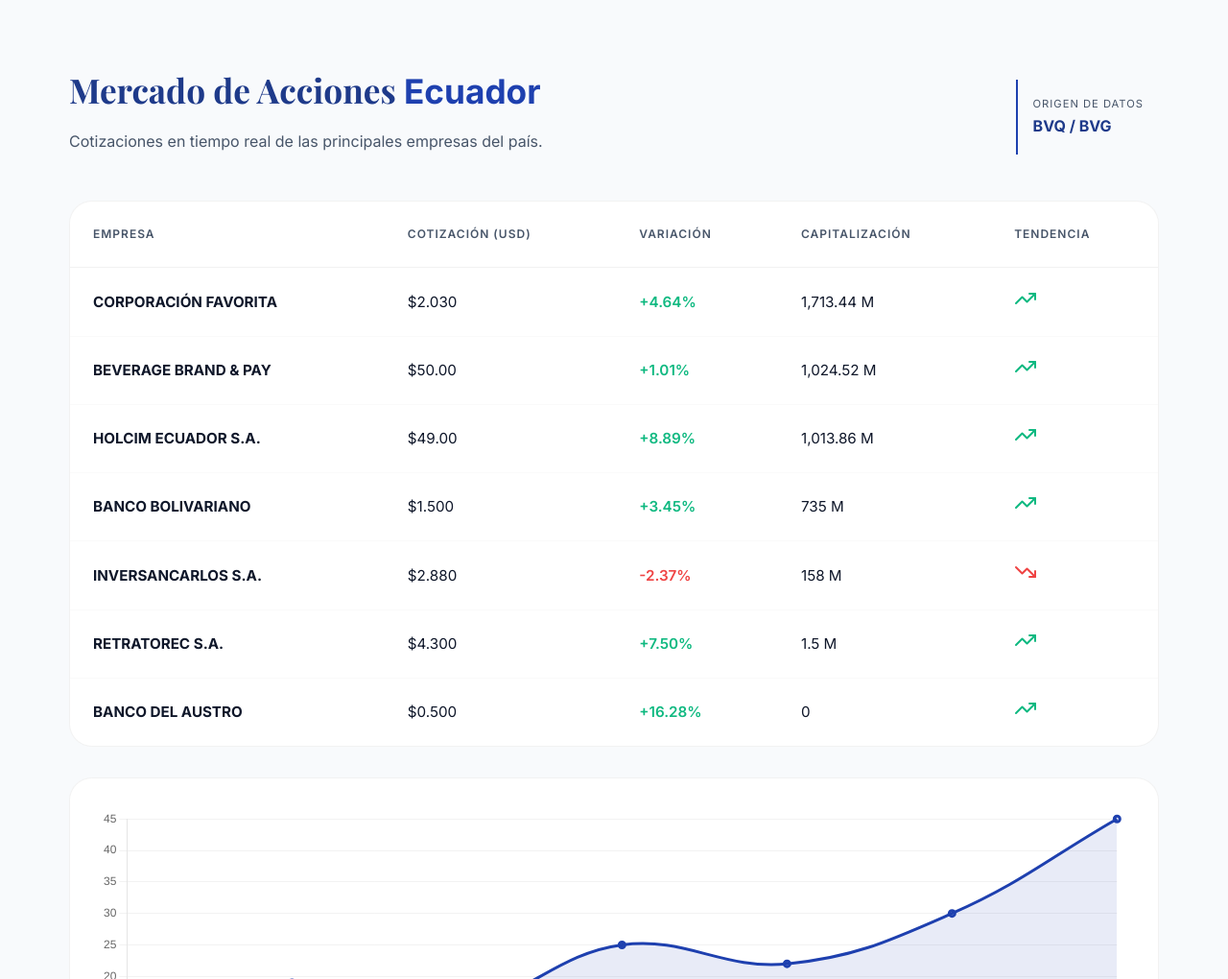
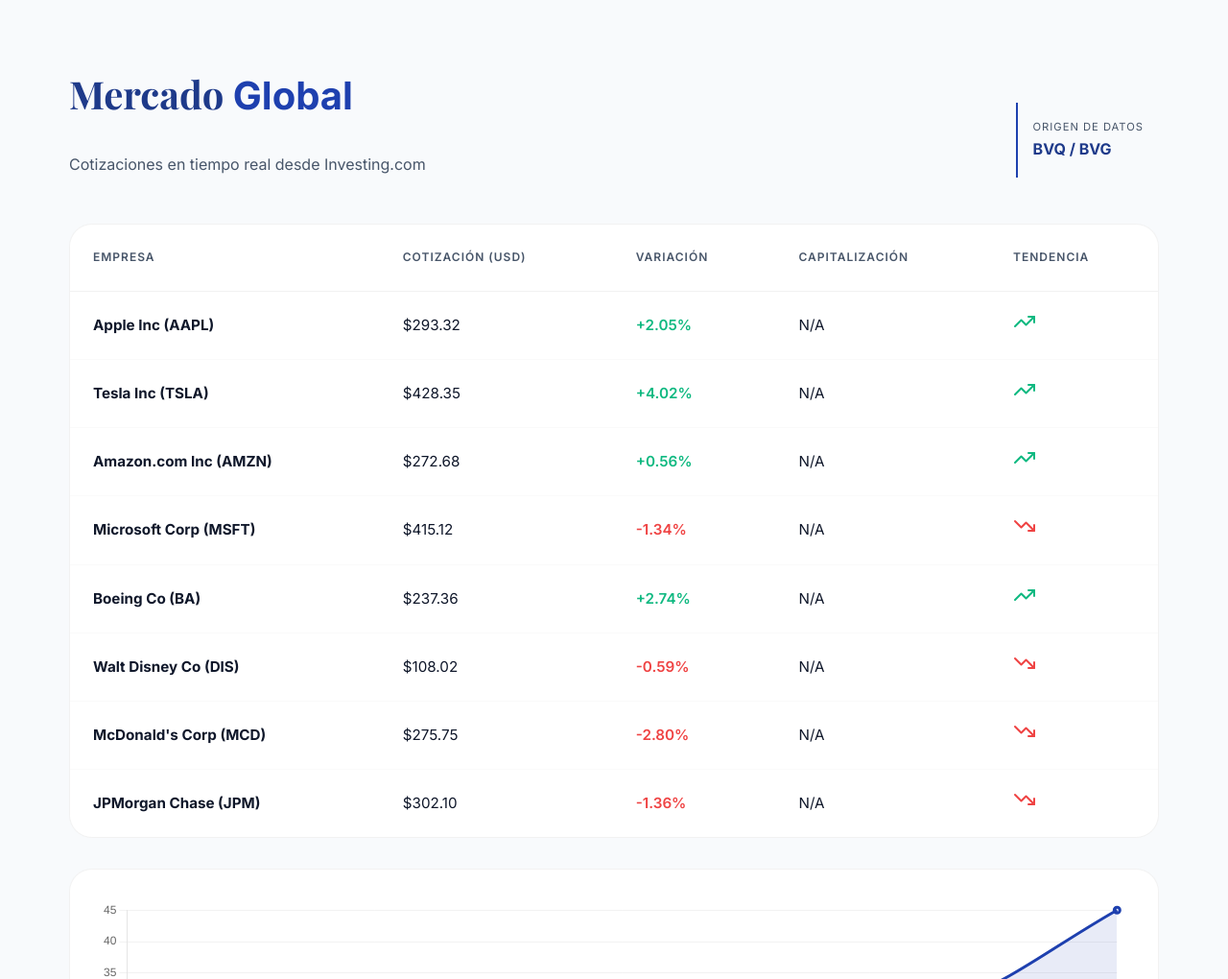
Before and after one commit to emyzuri/ELITEFINANCE, a plain HTML site: page index.html in a window 1280 px wide. Shown: the part 1780-2800 px from the top of the page at 96% size. Drawn offline with nearby package versions, Linux system fonts and the light colour scheme; a web font is replaced by a local one.

Commit message:
Cambios para verificación web

```diff
--- a/index.html
+++ b/index.html
@@ -50,14 +50,6 @@
                 Transformamos la complejidad financiera en estrategias claras y rentables. Soluciones integrales para
                 inversores que buscan excelencia y resultados medibles.
             </p>
-            <div class="hero-btns">
-                <button class="cta-button"
-                    onclick="document.getElementById('equipo').scrollIntoView({behavior: 'smooth'})">Nuestro Equipo</button>
-                <button class="cta-button btn-outline"
-                    onclick="document.getElementById('inversion').scrollIntoView({behavior: 'smooth'})">Calculadora de Inversión</button>
-                <button class="cta-button btn-outline"
-                    onclick="document.getElementById('consulta').scrollIntoView({behavior: 'smooth'})">Consultoría Gratuita</button>
-            </div>
         </div>
     </header>
 
@@ -88,8 +80,8 @@
         <div class="container">
             <div class="market-header">
                 <div class="market-title-area">
-                    <h2 class="market-title">Mercado de Acciones <span class="text-primary">Ecuador</span></h2>
-                    <p class="market-subtitle">Cotizaciones en tiempo real de las principales empresas del país.</p>
+                    <h2 class="section-title">Mercado <span>Global</span></h2>
+                    <p class="market-subtitle">Cotizaciones en tiempo real desde Investing.com</p>
                 </div>
                 <div class="market-badge">
                     <div class="badge-label">Origen de Datos</div>
--- a/script.js
+++ b/script.js
@@ -26,26 +26,27 @@
     renderTicker();
 
     // 1.1 Ecuador Market Table
-    const ecuadorStocks = [
-        { name: 'CORPORACIÓN FAVORITA', price: '2.030', change: '+4.64%', cap: '1,713.44 M', up: true },
-        { name: 'BEVERAGE BRAND & PAY', price: '50.00', change: '+1.01%', cap: '1,024.52 M', up: true },
-        { name: 'HOLCIM ECUADOR S.A.', price: '49.00', change: '+8.89%', cap: '1,013.86 M', up: true },
-        { name: 'BANCO BOLIVARIANO', price: '1.500', change: '+3.45%', cap: '735 M', up: true },
-        { name: 'INVERSANCARLOS S.A.', price: '2.880', change: '-2.37%', cap: '158 M', up: false },
-        { name: 'RETRATOREC S.A.', price: '4.300', change: '+7.50%', cap: '1.5 M', up: true },
-        { name: 'BANCO DEL AUSTRO', price: '0.500', change: '+16.28%', cap: '0', up: true }
+    const globalStocks = [
+        { name: 'Apple Inc (AAPL)', price: '293.32', change: '+2.05%', up: true },
+        { name: 'Tesla Inc (TSLA)', price: '428.35', change: '+4.02%', up: true },
+        { name: 'Amazon.com Inc (AMZN)', price: '272.68', change: '+0.56%', up: true },
+        { name: 'Microsoft Corp (MSFT)', price: '415.12', change: '-1.34%', up: false },
+        { name: 'Boeing Co (BA)', price: '237.36', change: '+2.74%', up: true },
+        { name: 'Walt Disney Co (DIS)', price: '108.02', change: '-0.59%', up: false },
+        { name: 'McDonald\'s Corp (MCD)', price: '275.75', change: '-2.80%', up: false },
+        { name: 'JPMorgan Chase (JPM)', price: '302.10', change: '-1.36%', up: false }
     ];
 
     function renderMarketTable() {
         const tableBody = document.getElementById('ecuadorMarketBody');
         if (!tableBody) return;
 
-        tableBody.innerHTML = ecuadorStocks.map(stock => `
+        tableBody.innerHTML = globalStocks.map(stock => `
             <tr>
                 <td class="company-name">${stock.name}</td>
                 <td>$${stock.price}</td>
                 <td><span class="market-trend ${stock.up ? 'trend-up' : 'trend-down'}">${stock.change}</span></td>
-                <td>${stock.cap}</td>
+                <td>N/A</td>
                 <td><i data-lucide="${stock.up ? 'trending-up' : 'trending-down'}" class="${stock.up ? 'trend-up' : 'trend-down'}"></i></td>
             </tr>
         `).join('');
```
